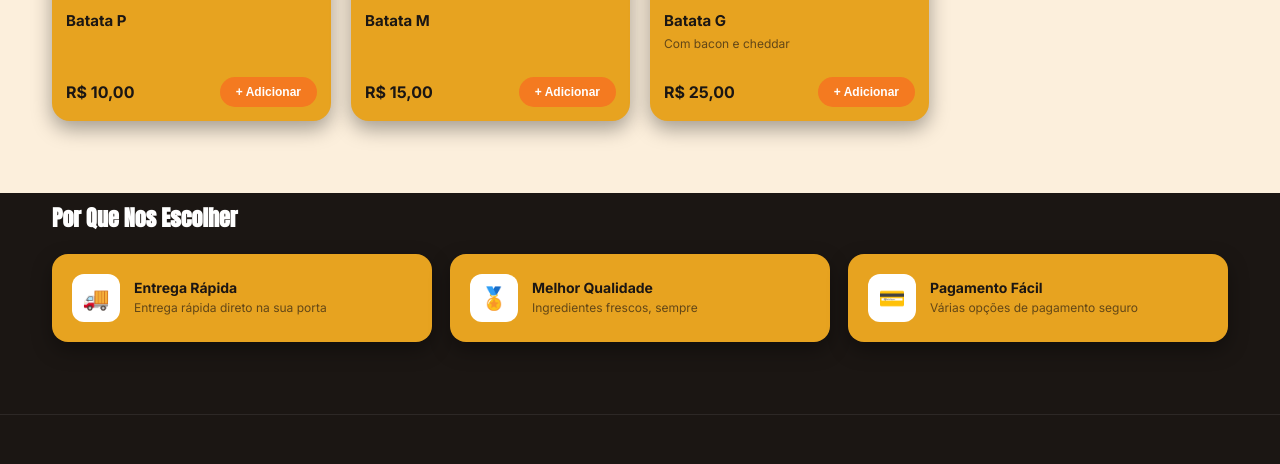
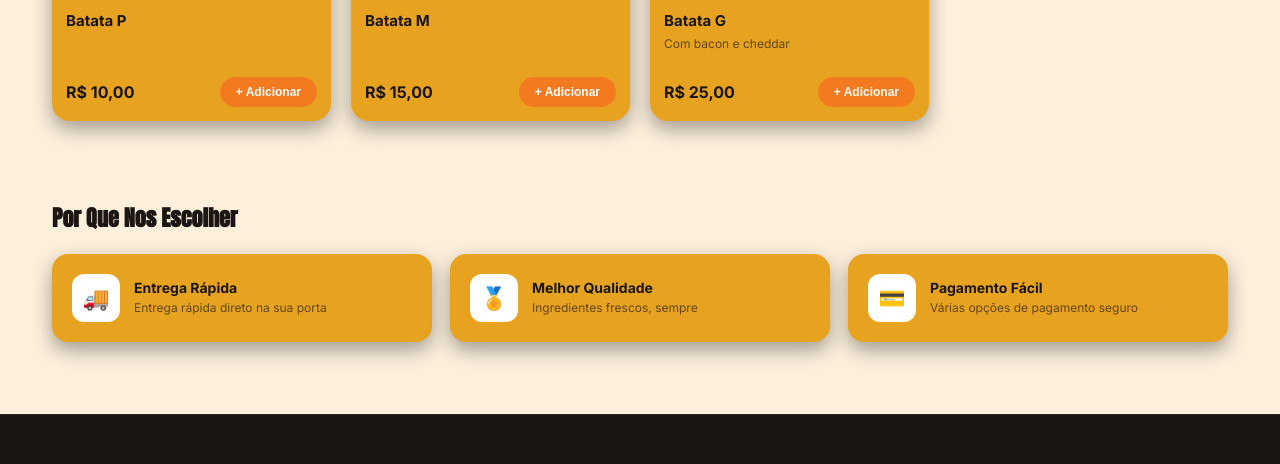
Before and after one commit to rowty/garage-burguer, a website: page index.html in a window 1280 px wide. Shown: the part 5905-6369 px from the top of the page. Drawn offline with Linux system fonts and the light colour scheme.

Commit message:
Fundo claro tambem na secao Por Que Nos Escolher
Co-Authored-By: Claude Sonnet 5 <noreply@anthropic.com>

```diff
--- a/css/style.css
+++ b/css/style.css
@@ -457,14 +457,14 @@ body {
 /* Why choose us */
 
 .why-choose {
-  background: var(--bg-dark);
+  background: var(--cream);
   padding: 8px 0 72px;
 }
 
 .why-choose h2 {
   font-family: 'Anton', sans-serif;
   font-size: 22px;
-  color: var(--white);
+  color: var(--bg-dark);
   margin-bottom: 20px;
 }
 
```
